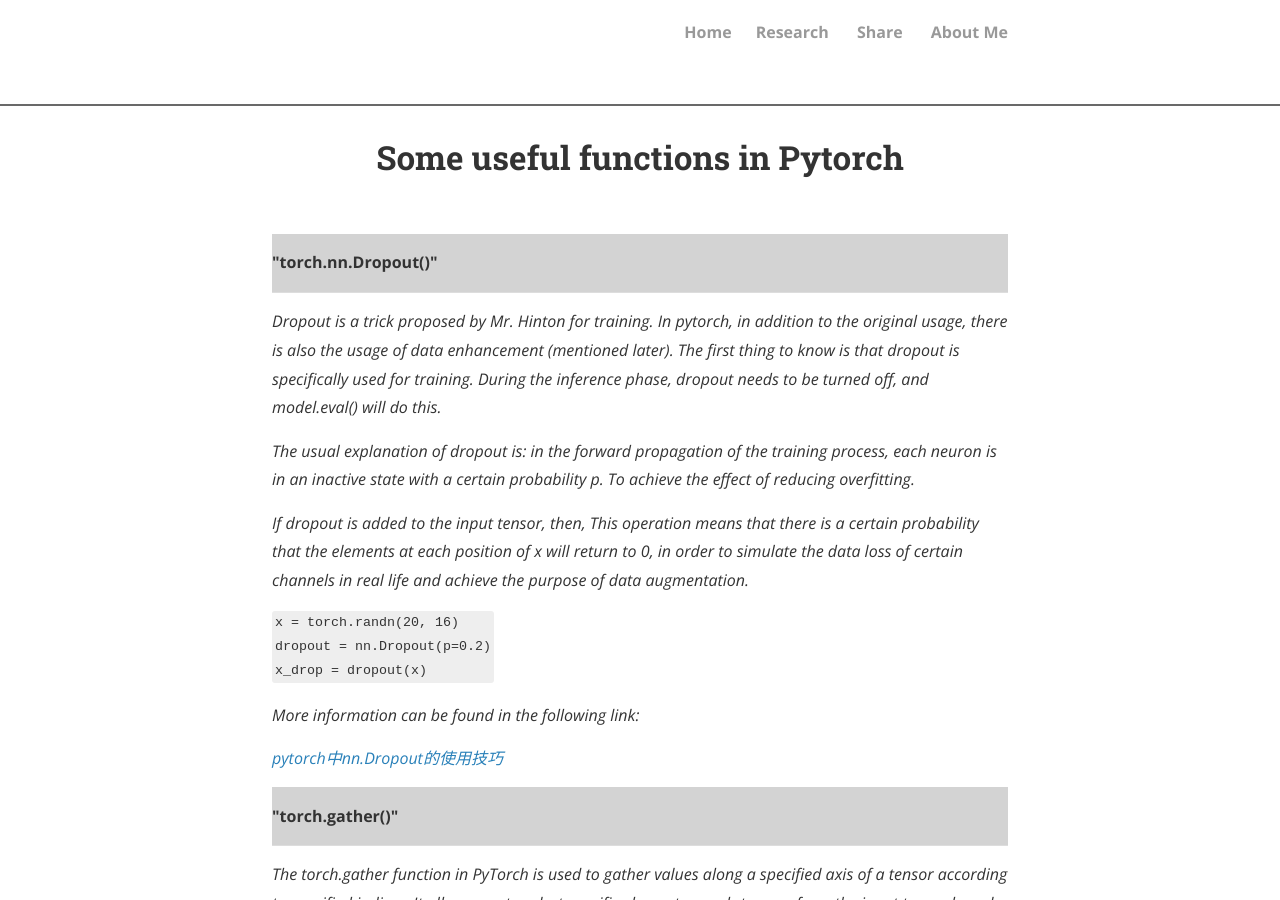
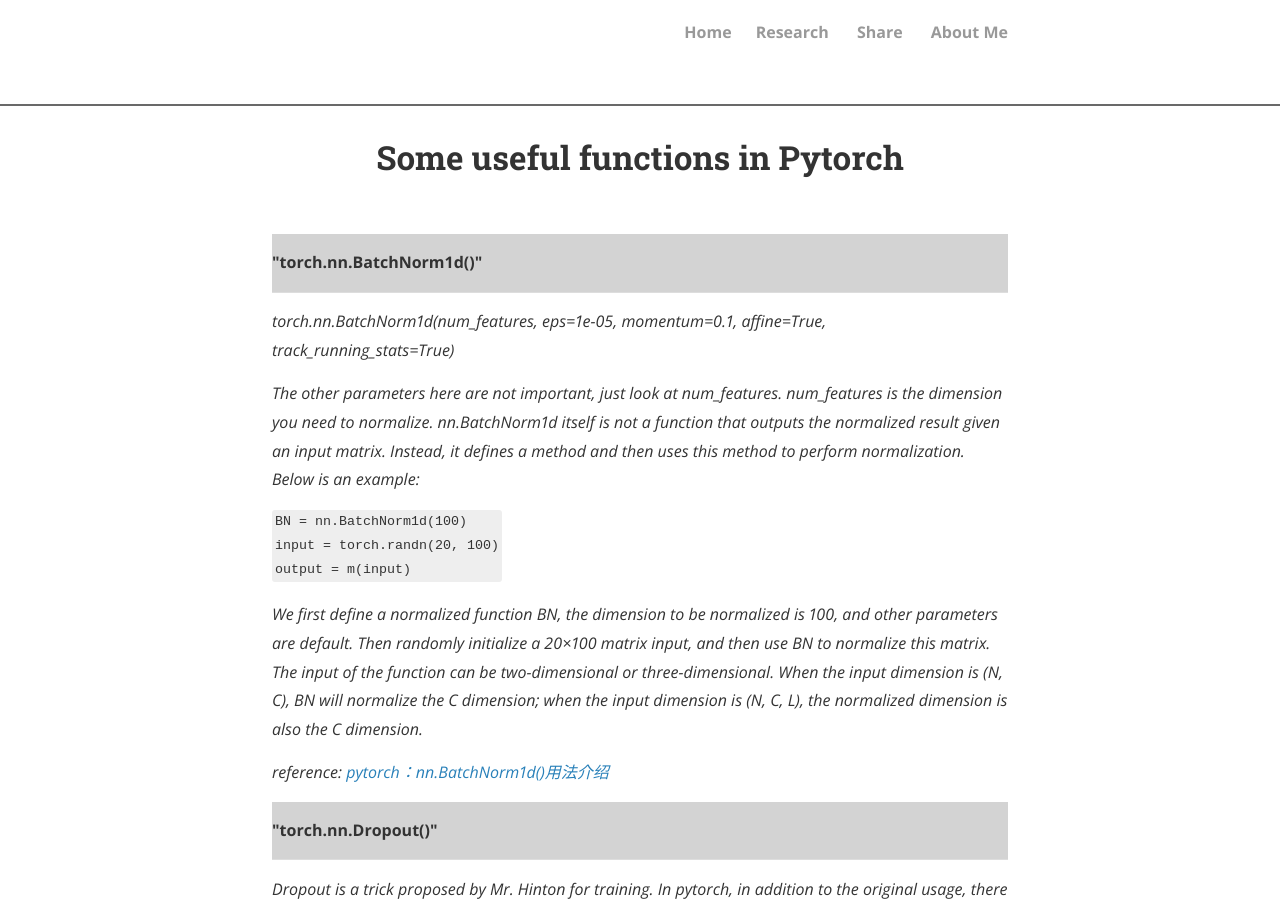
Before and after one commit to sosweetzhang/sosweetzhang.github.io, a Jekyll site: the page built from share/Experience/Some_useful_functions_in_Pytorch.md, in a window 1280 px wide and 900 px high. Built offline with Jekyll 4.4.1, drawn with Linux system fonts in a browser that asks for light colours; nearby versions of some CDN libraries; comment, search, counter and statistics services are not loaded; a style sheet for code colours, icons or effects is not loaded.

Commit message:
Update Some_useful_functions_in_Pytorch.md

````diff
--- a/share/Experience/Some_useful_functions_in_Pytorch.md
+++ b/share/Experience/Some_useful_functions_in_Pytorch.md
@@ -3,6 +3,27 @@ layout: page
 title: Some useful functions in Pytorch
 permalink: /share/Experience/231118_1/
 ---
+
+<table><tr><td bgcolor=lightgray><strong>"torch.nn.BatchNorm1d()" </strong></td></tr></table>
+
+<em>torch.nn.BatchNorm1d(num_features, eps=1e-05, momentum=0.1, affine=True, track_running_stats=True)</em>
+
+<em>The other parameters here are not important, just look at num_features. num_features is the dimension you need to normalize.
+nn.BatchNorm1d itself is not a function that outputs the normalized result given an input matrix. Instead, it defines a method and then uses this method to perform normalization.
+Below is an example:</em>
+
+```python
+BN = nn.BatchNorm1d(100)
+input = torch.randn(20, 100)
+output = m(input)
+```
+
+<em>We first define a normalized function BN, the dimension to be normalized is 100, and other parameters are default. Then randomly initialize a 20×100 matrix input, and then use BN to normalize this matrix.
+The input of the function can be two-dimensional or three-dimensional. When the input dimension is (N, C), BN will normalize the C dimension; when the input dimension is (N, C, L), the normalized dimension is also the C dimension.</em>
+
+<em>reference: <a href="https://blog.csdn.net/qsmx666/article/details/109527726" title="">pytorch：nn.BatchNorm1d()用法介绍</a> </em>
+
+
 
 <table><tr><td bgcolor=lightgray><strong>"torch.nn.Dropout()" </strong></td></tr></table>
 
````
